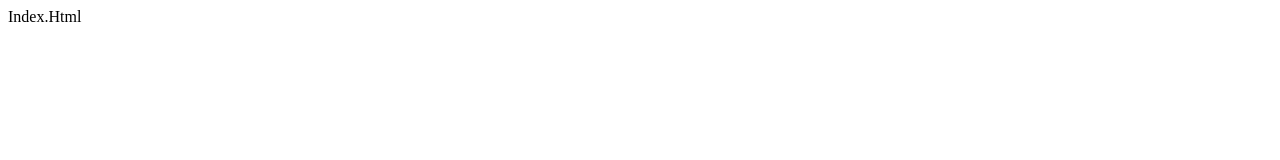
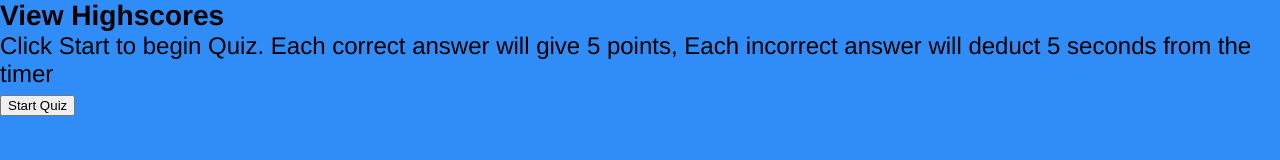
Before and after one commit to Blackbolt001/GTchal4, a plain HTML site: page Index.Html.html in a window 1280 px wide. Drawn offline with Linux system fonts and the light colour scheme.

Commit message:
index push

```diff
--- a/Index.Html.html
+++ b/Index.Html.html
@@ -1,11 +1,20 @@
-Index.Html
+
 <!DOCTYPE html>
 <html lang="eng">
 <head>
 <meta charset="UTF-8" />
+<link rel="stylesheet" href="./Styles.css"/>
 <title> Coding Quiz </title>
 </head>
 <body>
+  <header>
+    <div id = "highscore" class = "highscore">
+    <a onclick = "getHighscore()" href=#><h3>View Highscores</h3></a>
+  </header>
+  <p> Click Start to begin Quiz. Each correct answer will give 5 points, Each incorrect answer will deduct 5 seconds from the timer</p>
 
+  <button onclick="Start()" class="submit-btn"> Start Quiz</button>
+<div id="response" class="hide"></div>
+<script src = "./Java.js"></script>
 </body>
 </html>
```
